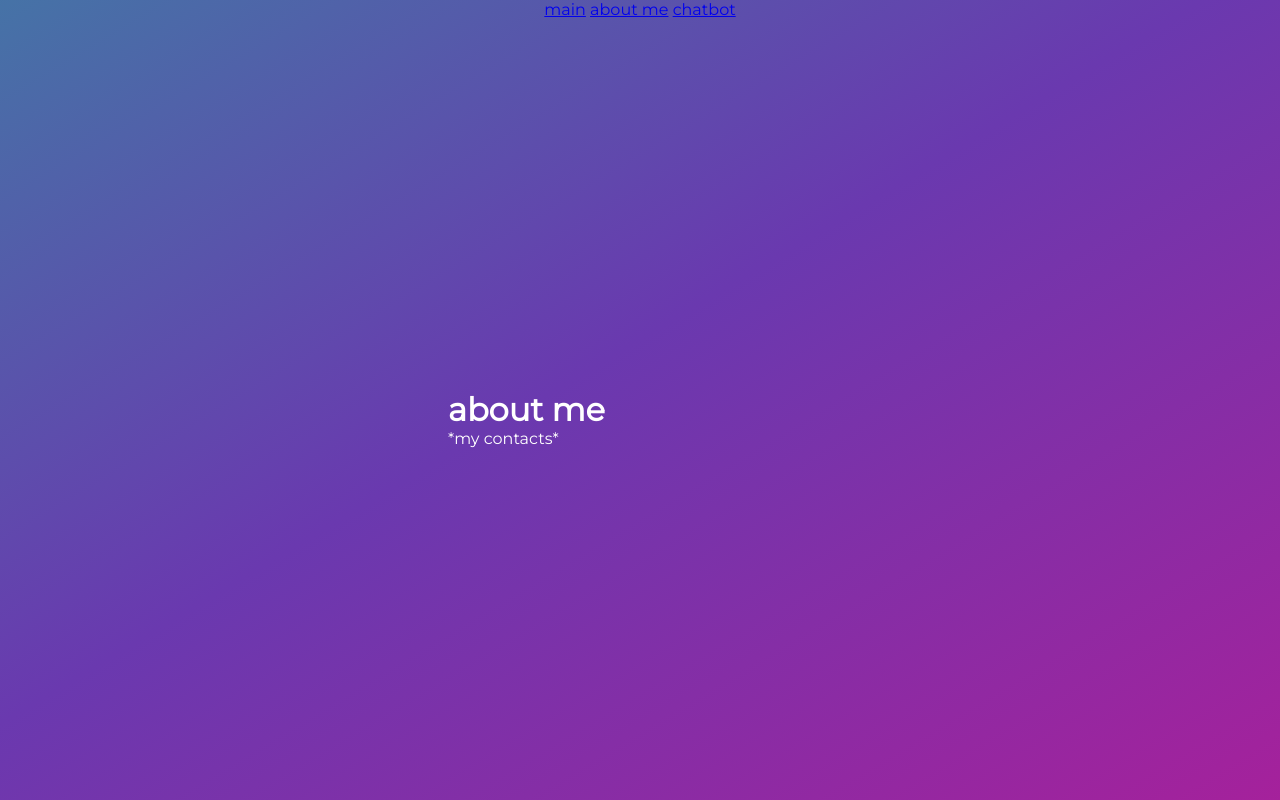
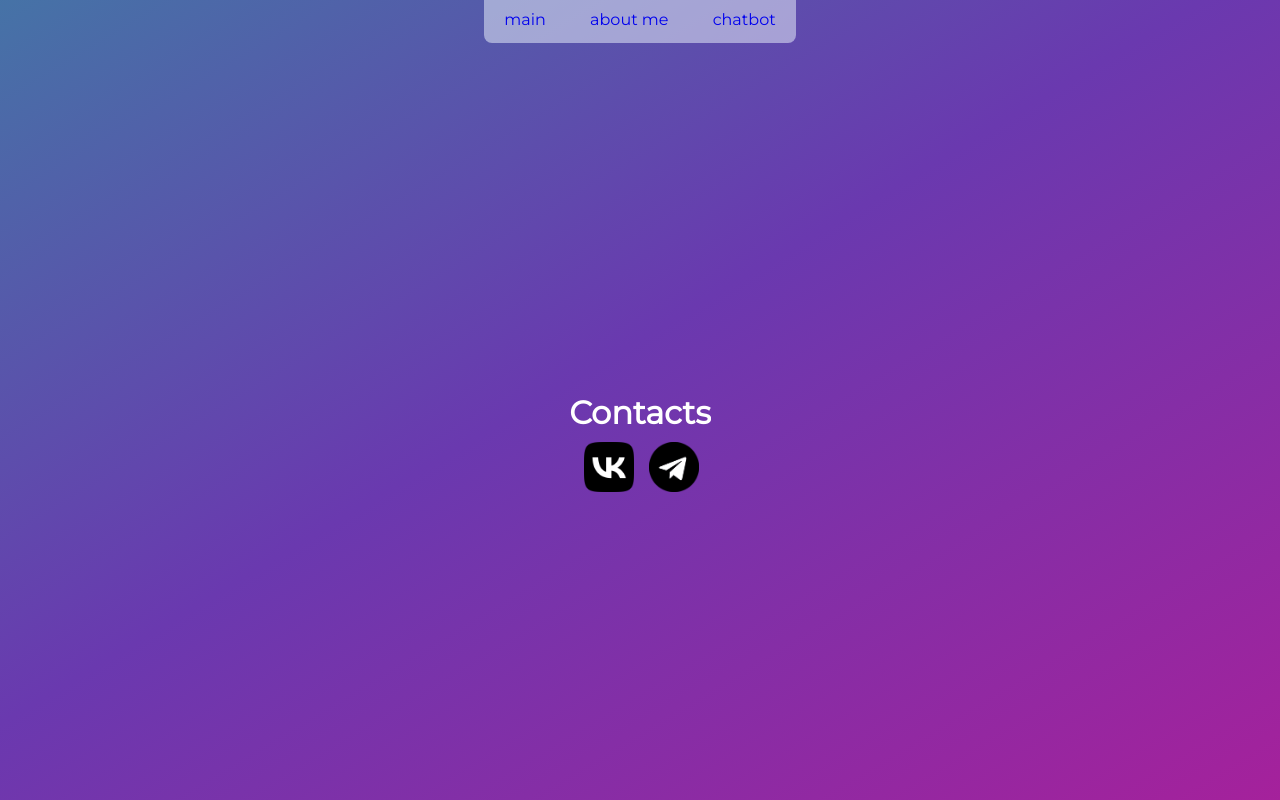
Before and after one commit to w1nsanity/doris_chat_bot, a Django app: page /about_me in a window 1280 px wide. Run offline with Django 4.2, Linux system fonts and the light colour scheme.

Commit message:
update message input

```diff
--- a/main/static/css/style.css
+++ b/main/static/css/style.css
@@ -17,6 +17,7 @@ html, body {
     background: linear-gradient(149deg, rgba(24,187,156,1) 0%, rgba(106,57,175,1) 42%, rgba(187,24,148,1) 72%, rgba(115,53,134,1) 100%);
     animation: gradient 10s infinite linear;
     background-size: 400%;
+    text-align: center;
 }
 
 @keyframes gradient {
@@ -29,12 +30,6 @@ html, body {
     100% {
         background-position: 80% 0%;
     }
-}
-
-.header {
-    display: flex;
-    justify-content: center;
-    align-items: center;
 }
 
 .content_wrapper{
@@ -59,17 +54,15 @@ form input {
     float: left;
 }
 
-.content {
+/* .content {
     width: 30%;
-}
+} */
 
 .data_wrapper {
     border: 1px solid #fff;
     border-radius: 3px;
     height: 200px;
     padding: 10px 0;
-    /* display: flex;
-    flex-direction: column-reverse; */
 }
 
 .content .bot{
@@ -92,3 +85,42 @@ button, input{
 *::-webkit-scrollbar {
     display: none;
 }
+
+.header {
+    background-color: aliceblue;
+    display: inline-block;
+    border-radius: 0 0 8px 8px;
+    background: rgba(240,248,255,0.5);
+}
+
+.header a {
+    text-decoration: none;
+    margin: 10px 20px;
+    display: inline-block;
+    transition: 0.5s;
+}
+
+.header a:hover {
+    transition: 0.5s;
+    transform: scale(1.2);
+}
+
+.link-img {
+    width: 50px;
+    height: auto;
+}
+
+.link-img {
+    display:block;
+    float:left;
+    margin-left:15px;
+    position:relative;
+    min-height:35px;
+    max-width:125px;
+    padding-bottom:10px;
+    text-align:center;
+}
+
+.info-card h1 {
+    margin-bottom: 10px;
+}
--- a/main/templates/main/about.html
+++ b/main/templates/main/about.html
@@ -5,6 +5,11 @@
 {% endblock %}
 
 {% block content %}
-    <h1>about me</h1>
-    <p>*my contacts*</p>
+    <div class="info-card">
+        <h1>Contacts</h1>
+        <div class="links">
+            <a href="https://vk.com/hello__wrld" target="_blank"><img class="link-img vk" src="static/img/vk.png" alt="vk"></a>
+            <a href="https://t.me/winsanity" target="_blank"><img class="link-img tg" src="static/img/tg.png" alt="tg"></a>
+        </div>
+    </div>
 {% endblock %}
--- a/main/templates/main/home.html
+++ b/main/templates/main/home.html
@@ -17,6 +17,10 @@
     {% csrf_token %}
     <input class='speech-input' type="text" name="text" placeholder="your message..." required>
     {{data_external}}
+    {% if text %}
     <button name="send_button" onclick='location.href="{% url 'script' %}"'>send</button>
+    {% else %}
+    <button name="send_button">send</button>
+    {% endif %}
 </form>
 {% endblock %}
--- a/main/templates/main/index.html
+++ b/main/templates/main/index.html
@@ -8,6 +8,5 @@
     <h1>main page</h1>
     <p>*chatbot*</p>
     <form action="/simple_function">
-        <button id="stat-btn" class="btn">do it</button>
     </form>
 {% endblock %}
--- a/main/urls.py
+++ b/main/urls.py
@@ -5,7 +5,6 @@ from . import views
 urlpatterns = [
     path('', views.index, name='main'),
     path('about_me', views.about, name='about'),
-    path("simple_function", views.simple_function),
     path("python", views.button, name='python'),
     path("output", views.output, name='script'),
 ]
--- a/main/views.py
+++ b/main/views.py
@@ -10,12 +10,7 @@ def index(request):
 def about(request):
     return render(request, 'main/about.html')
 
-def simple_function(request):
-    print('\nsimple function\n')
-    return HttpResponse("""<html><script>window.location.replace('/');</script</html>""")
-
 def button(request):
-
     return render(request, 'main/home.html')
 
 bot = []
@@ -79,7 +74,10 @@ def output(request):
         return result
 
     msg = request.POST.get('text')
+    # if msg:
     ints = predict_class(msg)
     bot.append(get_response(ints, intents))
     user.append(msg)
     return render(request, 'main/home.html', {'list': list(zip(user, bot))})
+    # else:
+    #     return HttpResponse("<h1>blank phrase!</h1>")
```
Also changed, not shown: db.sqlite3, main/static/img/tg.png (added), main/static/img/vk.png (added).
